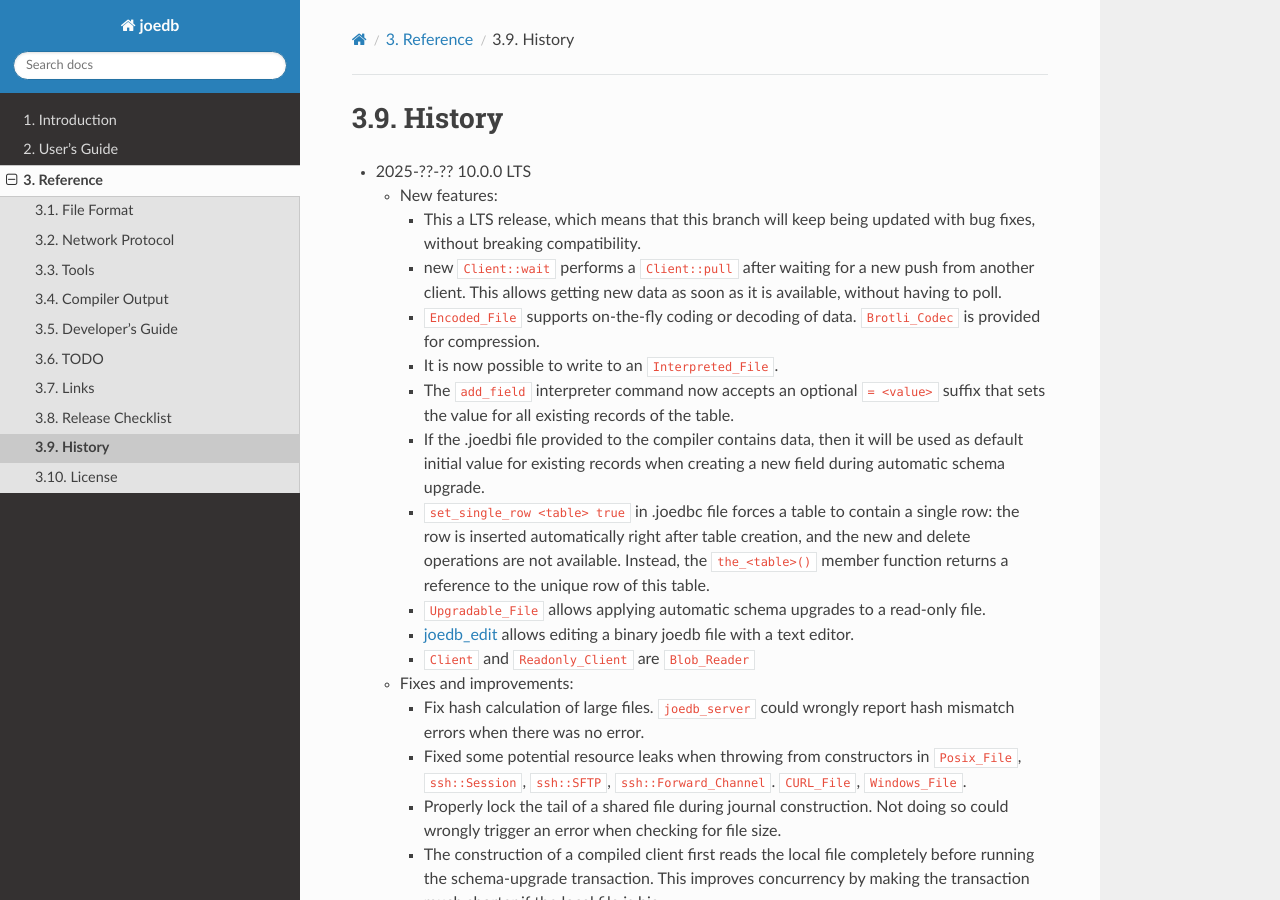
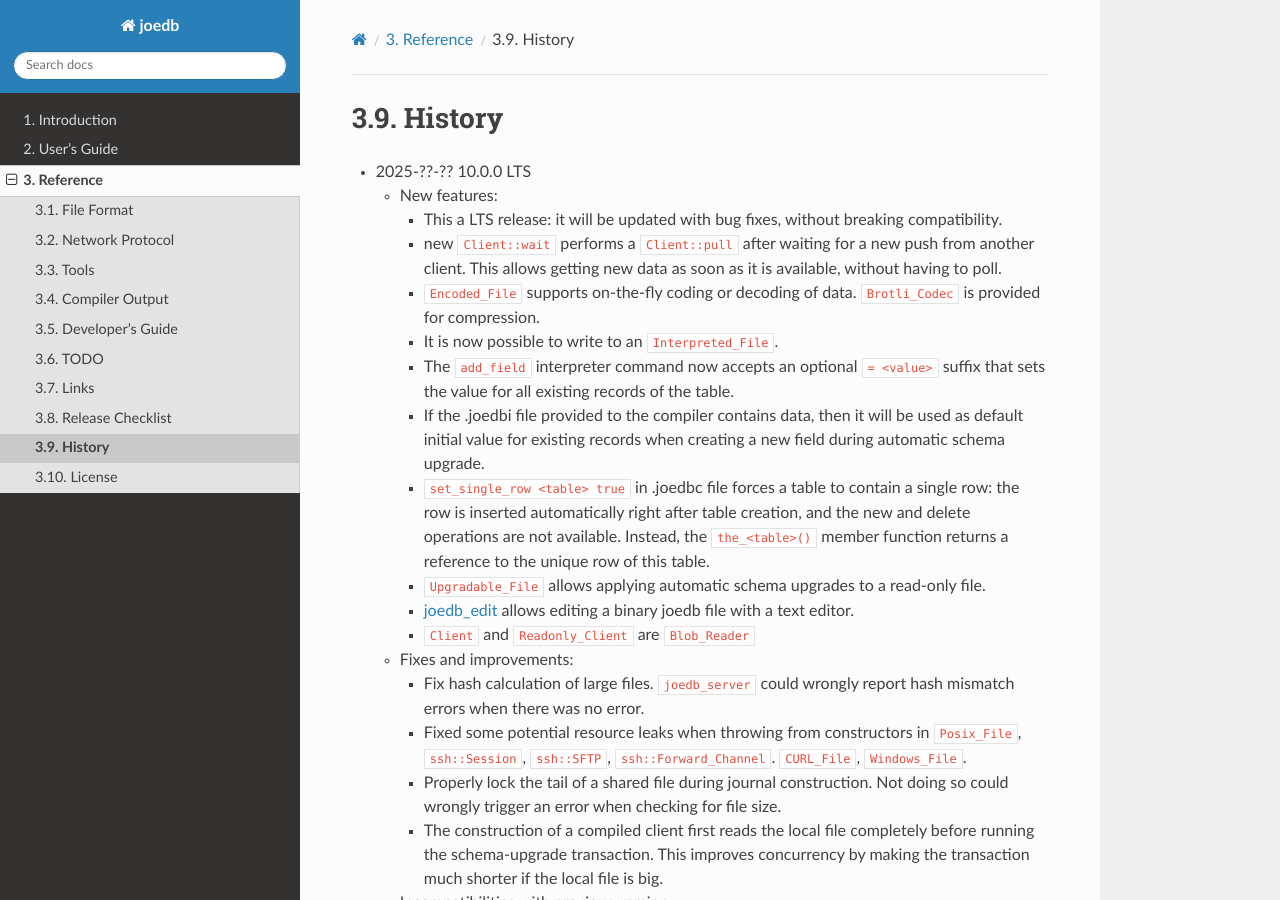
Before and after one commit to Remi-Coulom/joedb, a Sphinx documentation site: the page built from doc/source/history.rst, in a window 1280 px wide and 900 px high. Built offline with Sphinx 7.4.7 and the Read the Docs theme 3.1.0, drawn with Linux system fonts in a browser that asks for light colours; formulas are drawn with MathJax 3.

Commit message:
shorter history

```diff
--- a/doc/source/history.rst
+++ b/doc/source/history.rst
@@ -5,8 +5,8 @@ History
 
   - New features:
 
-    - This a LTS release, which means that this branch will keep being updated
-      with bug fixes, without breaking compatibility.
+    - This a LTS release: it will be updated with bug fixes, without
+      breaking compatibility.
     - new ``Client::wait`` performs a ``Client::pull`` after waiting for a new
       push from another client. This allows getting new data as soon as it is
       available, without having to poll.
```
